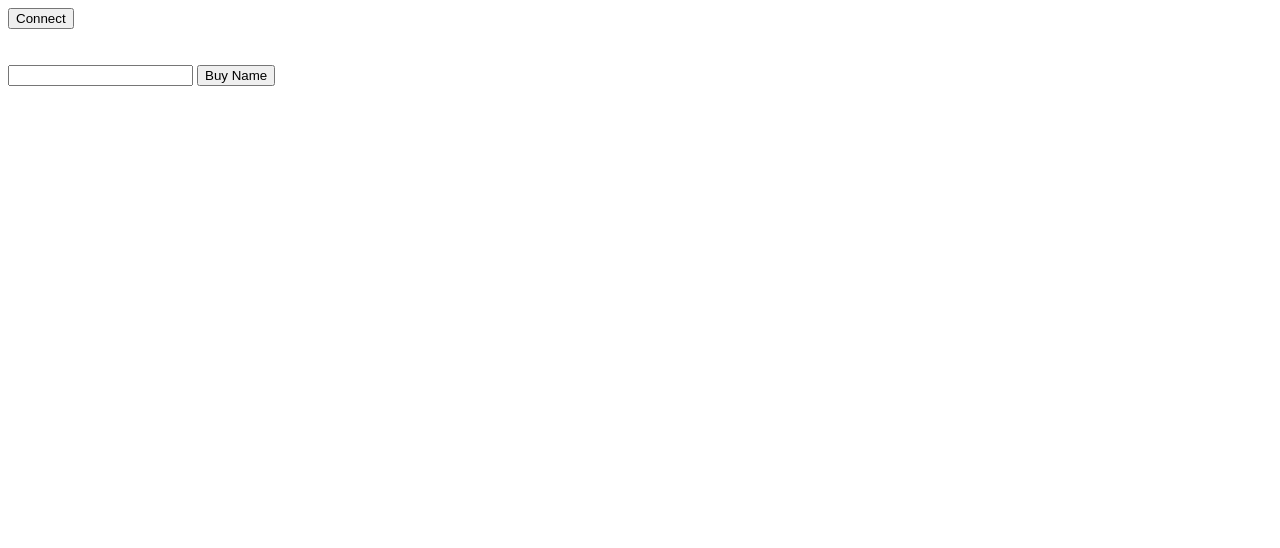
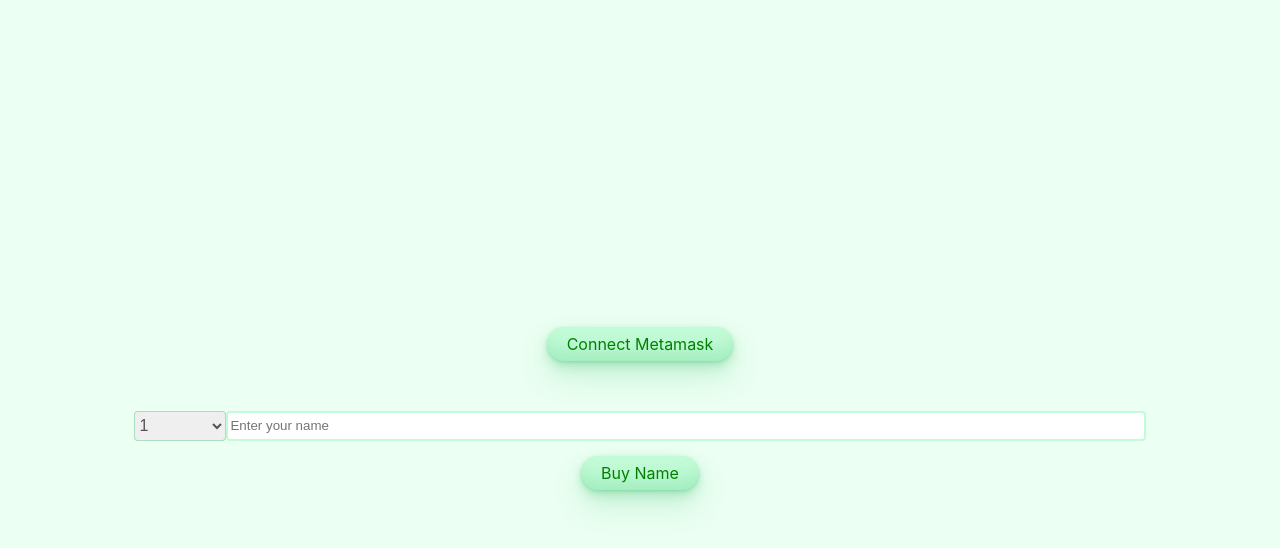
Before and after one commit to cletNS/onboarding-example, a plain HTML site: page index.html in a window 1280 px wide. Drawn offline with Linux system fonts and the light colour scheme.

Commit message:
clean up and styling

```diff
--- a/index.html
+++ b/index.html
@@ -4,17 +4,30 @@
     <meta charset="UTF-8" />
     <meta http-equiv="X-UA-Compatible" content="IE=edge" />
     <meta name="viewport" content="width=device-width, initial-scale=1.0" />
+    <link rel="stylesheet" href="styles.css" />
+
     <title>Document</title>
   </head>
   <body>
-    <div>
-      <button id="btnConnect">Connect</button>
-      <br />
-      <br />
-      <br />
-
-      <input type="text" id="inputText" />
-      <button id="btnBuyName">Buy Name</button>
+    <div class="main">
+      <div class="wrap">
+        <div>
+          <button class="button" role="button" id="btnConnect">
+            Connect Metamask
+          </button>
+        </div>
+        <div class="formContainer">
+          <select id="selectYear">
+            <option value="1">1</option>
+            <option value="2">2</option>
+            <option value="3">3</option>
+            <option value="4">4</option>
+            <option value="5">5</option>
+          </select>
+          <input type="text" id="inputText" placeholder="Enter your name" />
+        </div>
+        <button class="button" role="button" id="btnBuyName">Buy Name</button>
+      </div>
     </div>
     <script src="./main.js" type="module"></script>
   </body>
--- a/main.js
+++ b/main.js
@@ -6,11 +6,12 @@ import { abi, CONTRACT_ADDRESS } from "./constants.js";
 const btnBuyName = document.getElementById("btnBuyName");
 const btnConnect = document.getElementById("btnConnect");
 const inputName = document.getElementById("inputText");
+const selectYear = document.getElementById("selectYear");
 
 btnBuyName.onclick = buyName;
 btnConnect.onclick = connect;
 
-let contract, address, provider;
+let contract, address, provider, selectedYear, selectedIndex;
 
 function listenForTransactionMine(transactionResponse, provider) {
   console.log(`Mining ${transactionResponse.hash}`);
@@ -27,6 +28,7 @@ function listenForTransactionMine(transactionResponse, provider) {
   });
 }
 
+///// METMASK CONNECTION///////
 async function connect() {
   if (typeof window.ethereum != "undefined") {
     await window.ethereum.request({ method: "eth_requestAccounts" });
@@ -48,15 +50,14 @@ async function connect() {
   }
 }
 
+///// NAME BUYING FUNCTION///////
 async function buyName() {
   const name = inputName.value;
-  const years = 1;
-  const address = "0x220CBAa432d0dC976517cbC0313CF54477dAa66C";
+  const years = selectYear.options[selectYear.selectedIndex].text;
+  const partnerAddress = "0x220CBAa432d0dC976517cbC0313CF54477dAa66C";
 
   if ((await nameExists(name)) == true) {
-    // console.log();
     console.log(`${name} not available`);
-    // return;
     if ((await listedName(name)) == true) {
       alert(`The name "${name}" has been listed for sale.`);
       console.log("Name is listed");
@@ -66,19 +67,17 @@ async function buyName() {
       return;
     }
   } else {
+    // GETS CURRENT ETH PRICE
     const ethPrice = await contract.getEthPrice();
 
     let amtToPay = await contract.getAmountToPay(name, years);
-    console.log(amtToPay);
-    // let amt = amtToPay.totalPrice;
-    // console.log(amt);
     const PRICE_USD = amtToPay / 10 ** 18;
 
     amtToPay =
       ethers.utils.formatEther(amtToPay.toString()) /
       ethers.utils.formatEther(ethPrice.toString());
 
-    amtToPay += 0.001;
+    // amtToPay += 0.001;
 
     console.log(`Name: ${name}`);
     console.log(`No. Of Years: ${years}`);
@@ -90,7 +89,7 @@ async function buyName() {
       )}`
     );
 
-    const res = await contract.pay(name, years, address, {
+    const res = await contract.pay(name, years, partnerAddress, {
       value: BigNumber.from(
         ethers.utils.parseEther(amtToPay.toFixed(18).toString())
       ),
@@ -99,27 +98,21 @@ async function buyName() {
     await listenForTransactionMine(res, provider);
   }
 }
+
+///// CHECKS IF NAME HAS BEEN BOUGHT///////
 async function nameExists(name) {
   const res = await contract.nameExists(name);
   return res;
 }
 
+///// CHECKS IF NAME HAS BEEN PUT UP FOR SALE///////
 async function listedName(name) {
   const res = await contract.nameForSale(name);
-  console.log(res);
   return res;
 }
-// async function delistName() {
-//   selectedDelistNames =
-//     selectDelistNames.options[selectDelistNames.selectedIndex].text;
-//   const res = await contract.delistName(selectedDelistNames);
-//   console.log(`unlisted Name${selectedDelistNames}`);
-// }
 
-//BUY LISTED NAME
+///// FUNCTION FOR BUYING A LISTED NAME///////
 async function acquireListedName() {
-  // const res = await contract.acquireListed(name);
-
   const name = inputName.value;
 
   const ethPrice = await contract.getEthPrice();
@@ -133,13 +126,11 @@ async function acquireListedName() {
   amt += 0.001;
 
   console.log(`Name: ${name}`);
-  //   console.log(`No. Of Years: ${years}`);
   console.log(`Price: ${PRICE_USD} USD`);
   console.log(`Amount to pay in ETH: ${amt}`);
   console.log(
     `Wei Conversion: ${ethers.utils.parseEther(amt.toFixed(18).toString())}`
   );
-  // return res;
 
   const res = await contract.buyListedName(name, {
     value: BigNumber.from(ethers.utils.parseEther(amt.toFixed(18).toString())),
--- /dev/null
+++ b/styles.css
@@ -0,0 +1,87 @@
+* {
+  box-sizing: border-box;
+}
+*,
+*:focus,
+*:hover {
+  outline: none;
+}
+body {
+  background: #ebfff2;
+}
+.container {
+  padding: 0 2rem;
+}
+
+.main {
+  min-height: 100vh;
+  padding: 4rem 0;
+  flex: 1;
+  display: flex;
+  flex-direction: column;
+  justify-content: center;
+  align-items: center;
+}
+.wrap {
+  width: 80%;
+  display: flex;
+  flex-direction: column;
+  justify-content: center;
+  align-items: center;
+}
+
+/* CSS */
+.button {
+  background-color: #c2fbd7;
+  border-radius: 100px;
+  box-shadow: rgba(44, 187, 99, 0.2) 0 -25px 18px -14px inset,
+    rgba(44, 187, 99, 0.15) 0 1px 2px, rgba(44, 187, 99, 0.15) 0 2px 4px,
+    rgba(44, 187, 99, 0.15) 0 4px 8px, rgba(44, 187, 99, 0.15) 0 8px 16px,
+    rgba(44, 187, 99, 0.15) 0 16px 32px;
+  color: green;
+  cursor: pointer;
+  display: inline-block;
+  font-family: CerebriSans-Regular, -apple-system, system-ui, Roboto, sans-serif;
+  padding: 7px 20px;
+  text-align: center;
+  text-decoration: none;
+  transition: all 250ms;
+  border: 0;
+  font-size: 16px;
+  user-select: none;
+  -webkit-user-select: none;
+  touch-action: manipulation;
+}
+
+.button-33:hover,
+button-33:focus {
+  outline: none;
+  box-shadow: rgba(44, 187, 99, 0.35) 0 -25px 18px -14px inset,
+    rgba(44, 187, 99, 0.25) 0 1px 2px, rgba(44, 187, 99, 0.25) 0 2px 4px,
+    rgba(44, 187, 99, 0.25) 0 4px 8px, rgba(44, 187, 99, 0.25) 0 8px 16px,
+    rgba(44, 187, 99, 0.25) 0 16px 32px;
+  transform: scale(1.05) rotate(-1deg);
+}
+input {
+  border: 2px solid #c2fbd7;
+  border-radius: 4px;
+  width: 100%;
+  height: 30px;
+}
+
+select {
+  width: 10%;
+  border: 1px solid rgba(44, 187, 99, 0.35);
+  border-radius: 4px;
+  height: 30px;
+  color: #555;
+  font-size: inherit;
+  overflow: hidden;
+  padding-top: 2px;
+  padding-bottom: 2px;
+}
+.formContainer {
+  width: 100%;
+  margin: 50px 0 15px 0;
+  display: flex;
+}
```
